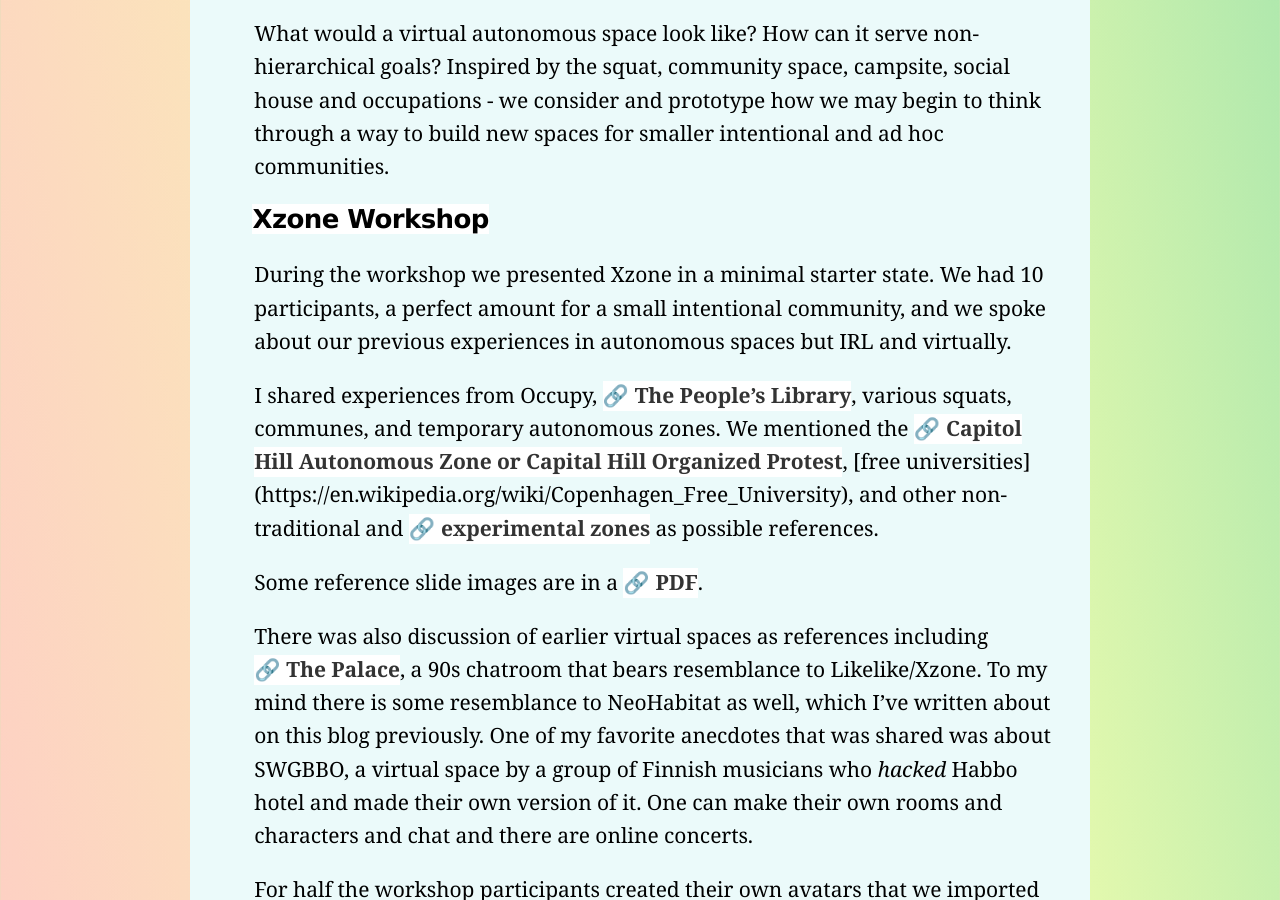
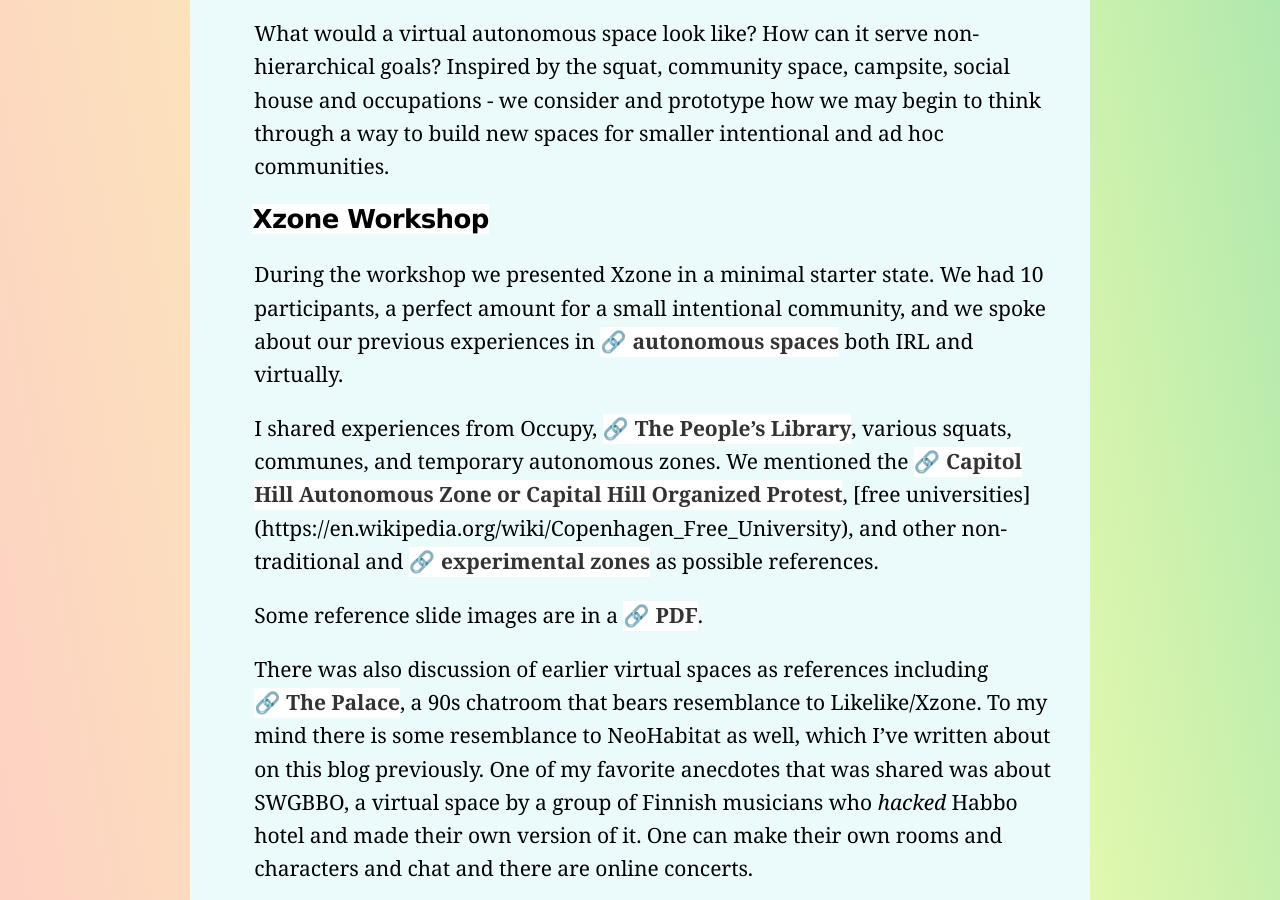
Before and after one commit to lee2sman/nosebook, a Jekyll site: the page built from _posts/2020-09-13-xzone-virtual-autonomous-zone.md, in a window 1280 px wide and 900 px high, scrolled down 4204 px. Built offline with Jekyll 4.4.1, drawn with Linux system fonts in a browser that asks for light colours.

Commit message:
update xzone virtual autonomous zone

```diff
--- a/_posts/2020-09-13-xzone-virtual-autonomous-zone.md
+++ b/_posts/2020-09-13-xzone-virtual-autonomous-zone.md
@@ -43,7 +43,7 @@
 
 ### Xzone Workshop
 
-During the workshop we presented Xzone in a minimal starter state. We had 10 participants, a perfect amount for a small intentional community, and we spoke about our previous experiences in autonomous spaces but IRL and virtually.
+During the workshop we presented Xzone in a minimal starter state. We had 10 participants, a perfect amount for a small intentional community, and we spoke about our previous experiences in [autonomous spaces](https://leetusman.tumblr.com/post/5443687305/kaszinocollective) both IRL and virtually.
 
 I shared experiences from Occupy, [The People's Library](https://en.wikipedia.org/wiki/The_People%27s_Library), various squats, communes, and temporary autonomous zones. We mentioned the [Capitol Hill Autonomous Zone or Capital Hill Organized Protest](https://en.wikipedia.org/wiki/Capitol_Hill_Autonomous_Zone), [free universities] (https://en.wikipedia.org/wiki/Copenhagen_Free_University), and other non-traditional and [experimental zones](https://institutforx.dk/) as possible references.
 
```
